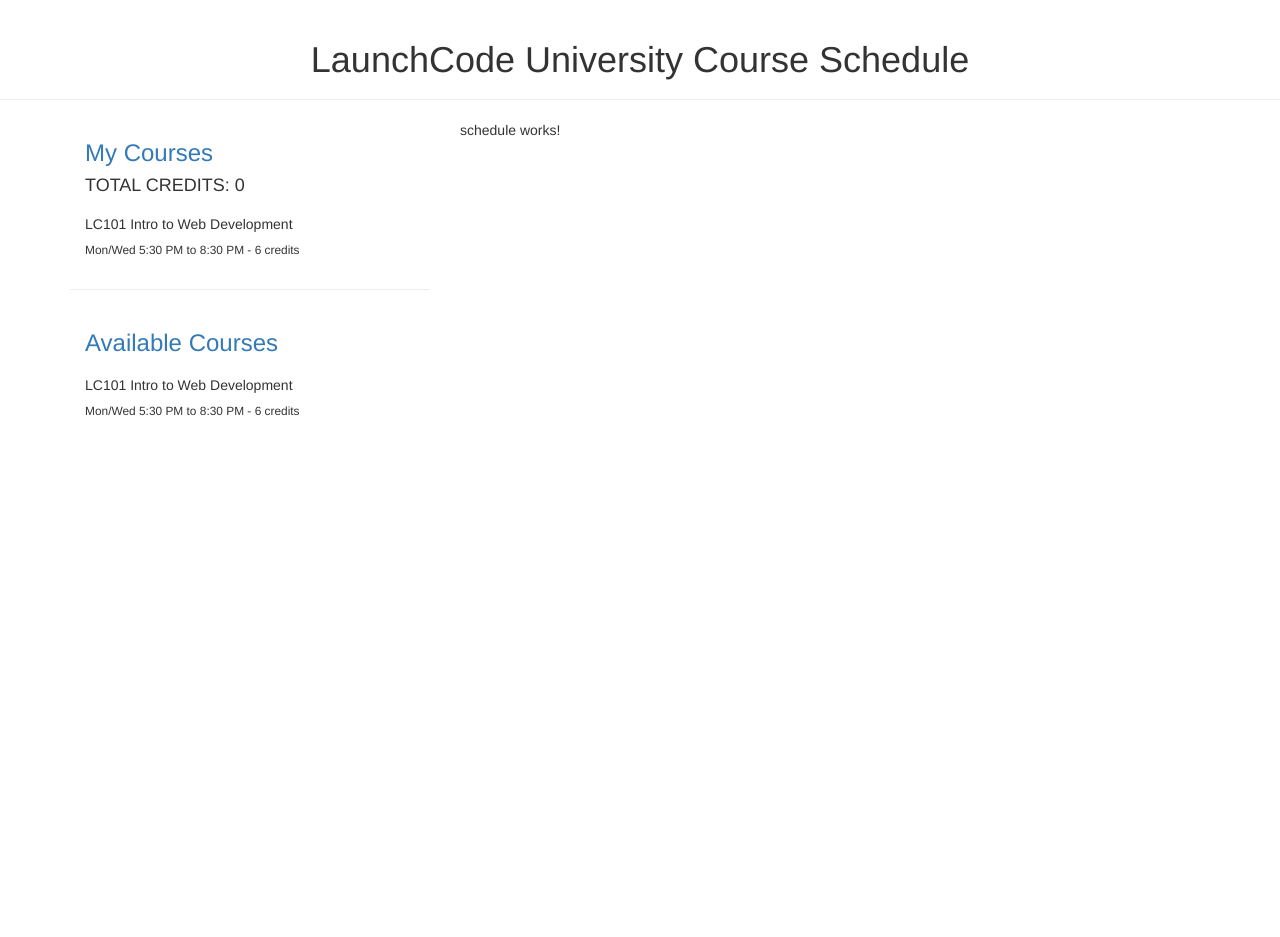
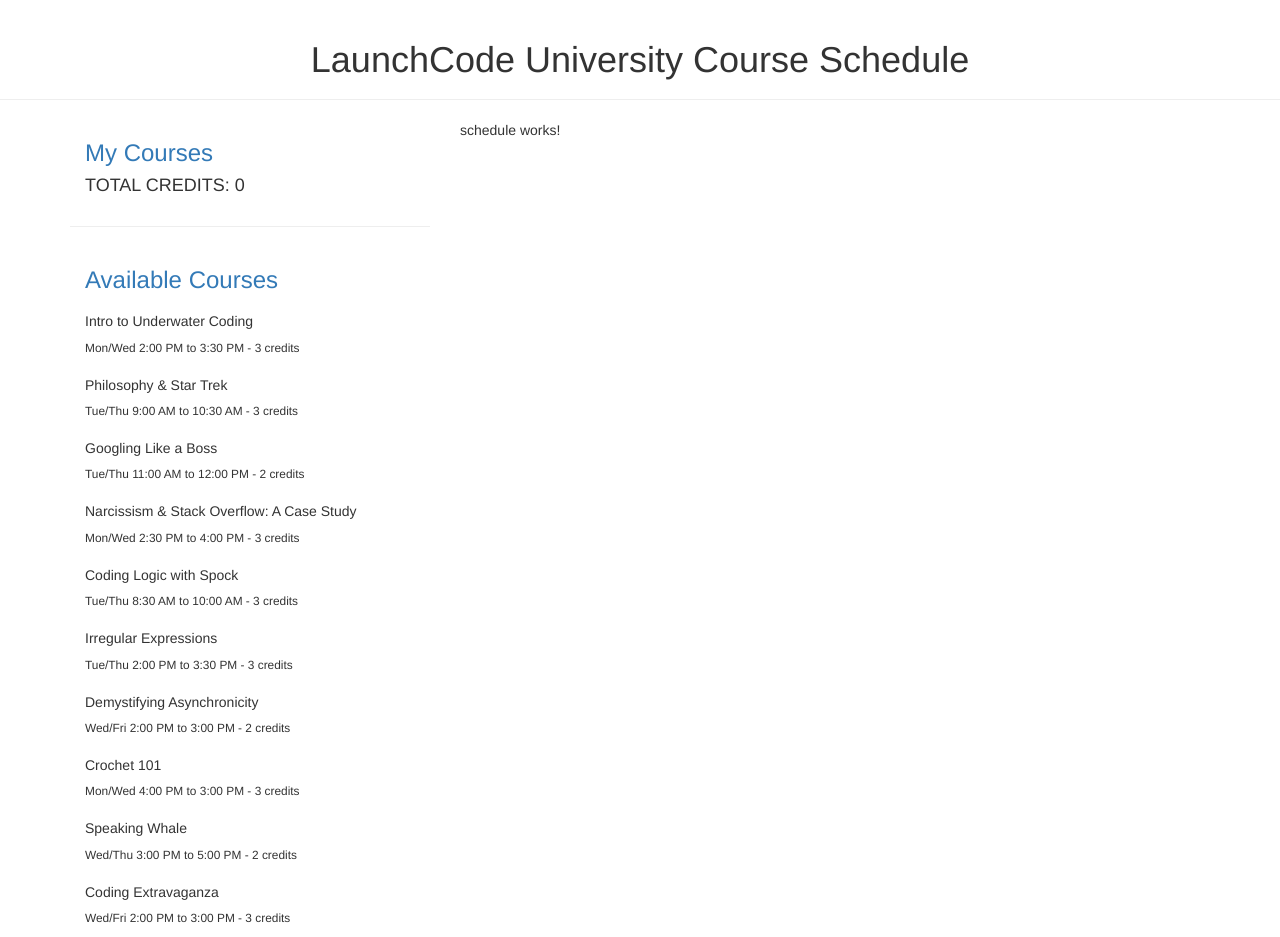
Before and after one commit to kgeiger08/LC-CourseSchedule, an Angular app: page / in a window 1280 px wide. Before the commit the page ends 800 px from the top, so only its background shows below. Built offline with nearby package versions, Linux system fonts and the light colour scheme.

Commit message:
Course lists displaying on page with functionality to add and remove still need a little work.

```diff
--- a/src/app/courses/courses.component.html
+++ b/src/app/courses/courses.component.html
@@ -1,16 +1,16 @@
 <div class="container">
     <h3 class="text-primary">My Courses</h3>
     <h4 class="text-uppercase">Total Credits: 0</h4>
-    <div class="col-12 vspace">
-        <h5 class="clickable">LC101 Intro to Web Development</h5>
-        <p class="small">Mon/Wed 5:30 PM to 8:30 PM - 6 credits</p>
+    <div class="col-12 vspace" *ngFor="let myCourse of myCourses; let i = index">
+        <h5 class="clickable" (click)="removeCourse(i)"> {{ myCourse.title }} </h5>
+        <p class="small">{{ myCourse.getDays() }} {{ myCourse.startTime }} to {{ myCourse.endTime }} - {{ myCourse.credits }} credits</p>
     </div>
 </div>
 <hr>
 <div class="container">
     <h3 class="text-primary">Available Courses</h3>
-    <div class="col-12 vspace">
-        <h5 class="clickable">LC101 Intro to Web Development</h5>
-        <p class="small">Mon/Wed 5:30 PM to 8:30 PM - 6 credits</p>
+    <div class="col-12 vspace" *ngFor="let course of allCourses; let i = index">
+        <h5 class="clickable" (click)="addCourse(i)">{{ course.title }}</h5>
+        <p class="small">{{ course.getDays() }} {{ course.startTime }} to {{ course.endTime }} - {{ course.credits }} credits</p>
     </div>
 </div>
--- a/src/app/courses/courses.component.ts
+++ b/src/app/courses/courses.component.ts
@@ -30,6 +30,17 @@
     ];
 
     this.availableCourses = this.allCourses.slice(0);
+
+  }
+
+  addCourse(index: number): void {
+    this.myCourses.push(this.availableCourses[index]);
+    this.availableCourses.splice(index,1);
+  }
+
+  removeCourse(index: number): void {
+    this.availableCourses.push(this.myCourses[index]);
+    this.myCourses.splice(index,1);
   }
 
 }
```
